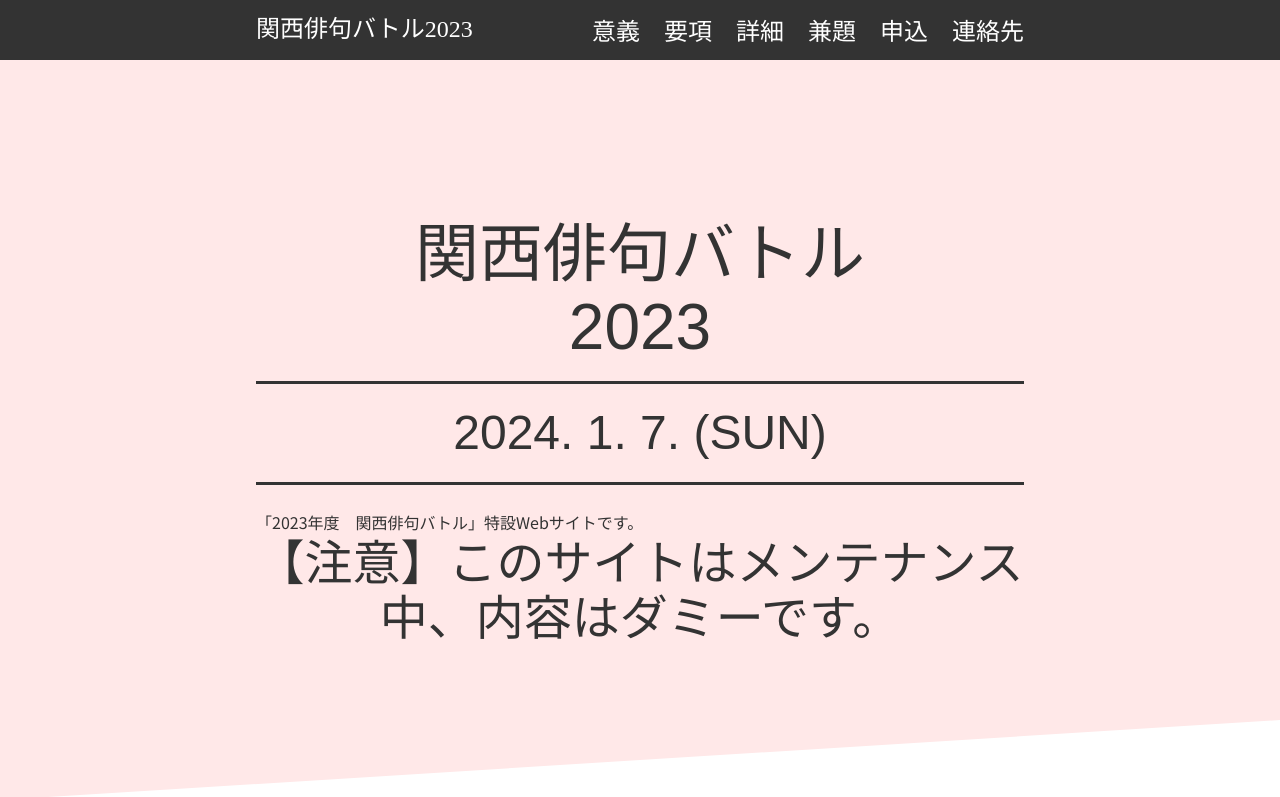
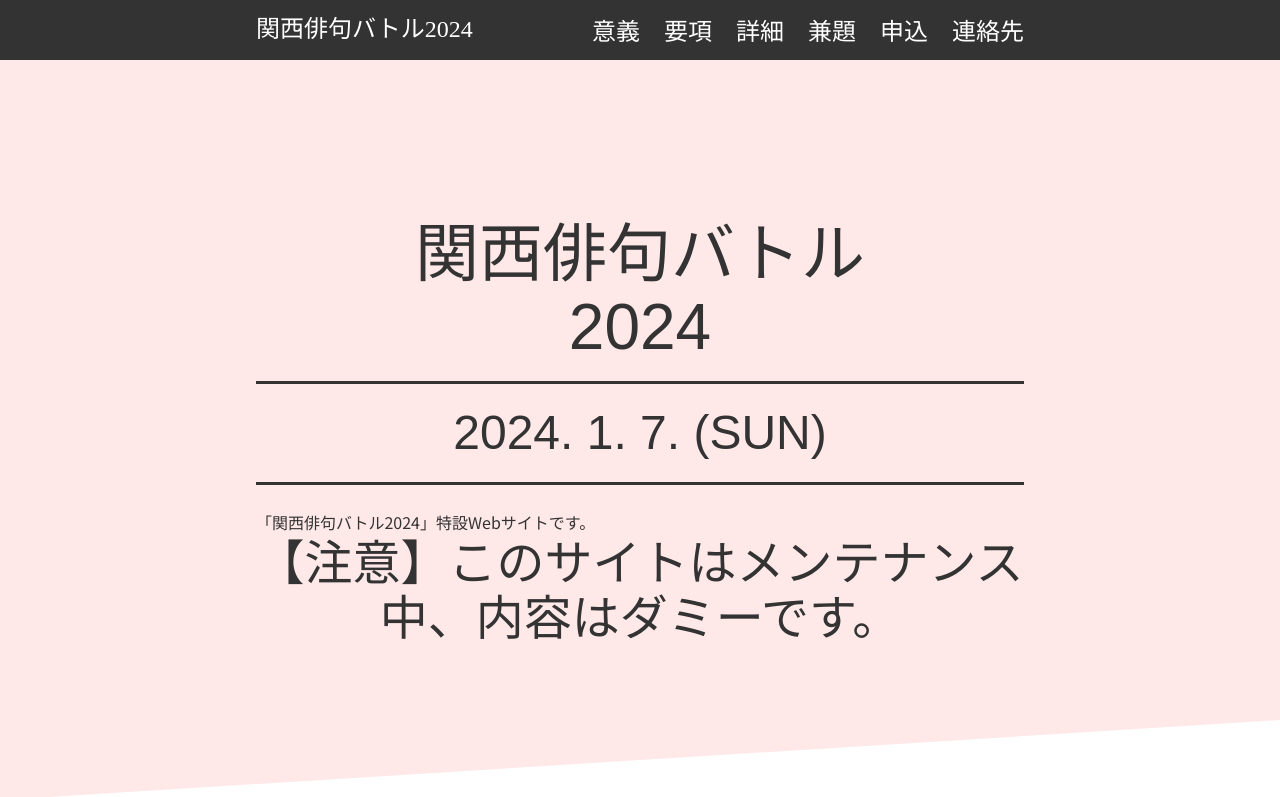
Before and after one commit to kansai-student-literary-union/kslu, a plain HTML site: page khb2023/index.html in a window 1280 px wide. Shown: the top 797 px of the page. Drawn offline with Linux system fonts and the light colour scheme; some packages are replaced by stand-ins of ours; a script that the page names is missing; a web font is replaced by a local one.

Commit message:
Update index.html

```diff
--- a/khb2023/index.html
+++ b/khb2023/index.html
@@ -14,7 +14,7 @@
 	<body>
         <header>
             <div class="wrapper">
-                <a class="logo" href="#hero">関西俳句バトル2023</a>
+                <a class="logo" href="#hero">関西俳句バトル2024</a>
                 <nav>
                     <button class="btn-menu">Menu</button>
                     <ul class="main-nav">
@@ -31,10 +31,10 @@
 
         <section id="hero">
             <div class="wrapper">
-                <h1>関西俳句バトル<br>2023</h1>
+                <h1>関西俳句バトル<br>2024</h1>
                 <p class="hero-date">2024. 1. 7. (SUN)</p>
                 <p>
-                   「2023年度　関西俳句バトル」特設Webサイトです。
+                   「関西俳句バトル2024」特設Webサイトです。
                 </p>
                 <h2>
                 【注意】このサイトはメンテナンス中、内容はダミーです。
@@ -121,7 +121,7 @@
             <div class="entry-list">
                 <div class="entry-text">
                     <h3>エントリー</h3>
-                    <p>申込締切：2023年11月30日（木）
+                    <p>申込締切：2023年12月5日（火）
                     <br>
                     <a href="https://forms.gle/J9MmDAiwqMBNWkw17" target="_blank">エントリーフォーム</a>
                     </p>
@@ -131,7 +131,7 @@
                 <div class="entry-text">
                     <h3>投句</h3>
                     <p>
-                       兼題発表：2023年11月30日（木）<br>
+                       兼題発表：2023年12月1日（金）<br>
                        投句締切：2023年12月24日（日）<br>
                     <br>※投句期間は2023年12月17日（日）より開始とさせていただきます。
                     </p>
```
